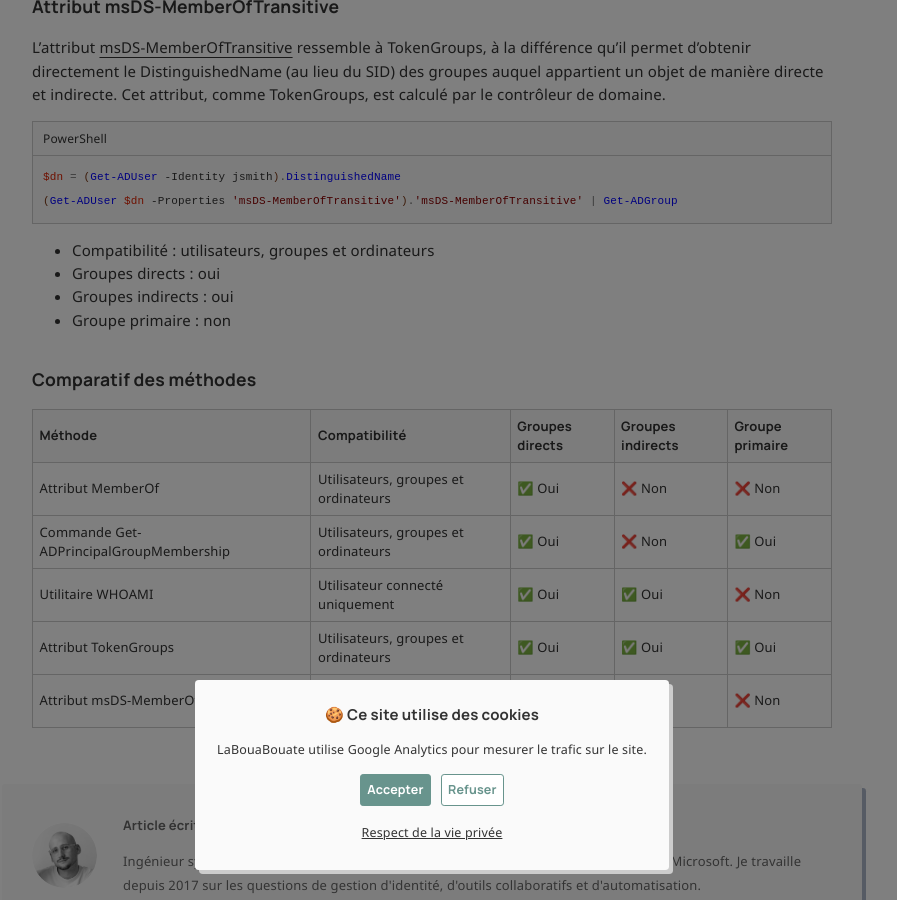
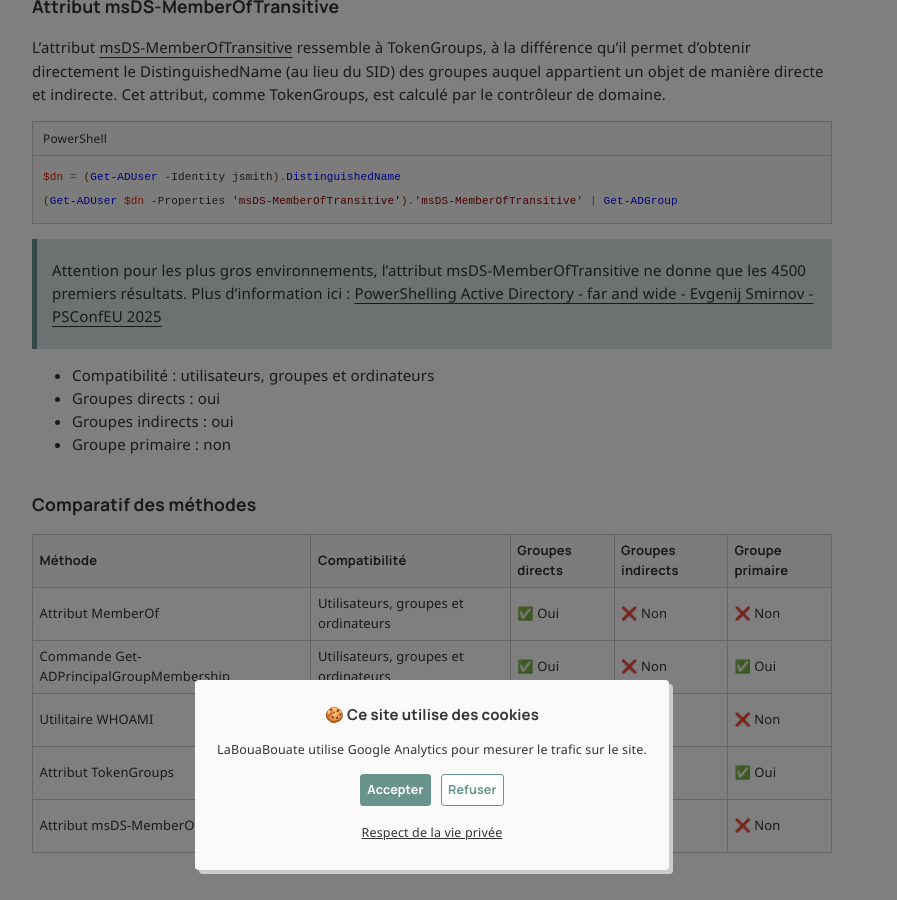
Before and after one commit to leobouard/leobouard.github.io, a Jekyll site: the page built from _posts/2025/2025-12-18-groups-memberof.md, in a window 1280 px wide and 900 px high, scrolled down 2906 px. Shown: the whole window, without its empty margins (208-1105 px from the left). Built offline with Jekyll 4.4.1, drawn with Linux system fonts in a browser that asks for light colours; nearby versions of some CDN libraries; some web fonts are replaced; comment, search, counter and statistics services are not loaded.

Commit message:
Update 2025-12-18-groups-memberof.md

````diff
--- a/_posts/2025/2025-12-18-groups-memberof.md
+++ b/_posts/2025/2025-12-18-groups-memberof.md
@@ -104,6 +104,8 @@ $dn = (Get-ADUser -Identity jsmith).DistinguishedName
 (Get-ADUser $dn -Properties 'msDS-MemberOfTransitive').'msDS-MemberOfTransitive' | Get-ADGroup
 ```
 
+> Attention pour les plus gros environnements, l'attribut msDS-MemberOfTransitive ne donne que les 4500 premiers résultats. Plus d'information ici : [PowerShelling Active Directory - far and wide - Evgenij Smirnov - PSConfEU 2025](https://youtu.be/w8iJL9f2gxM?t=2127)
+
 - Compatibilité : utilisateurs, groupes et ordinateurs
 - Groupes directs : oui
 - Groupes indirects : oui
````
